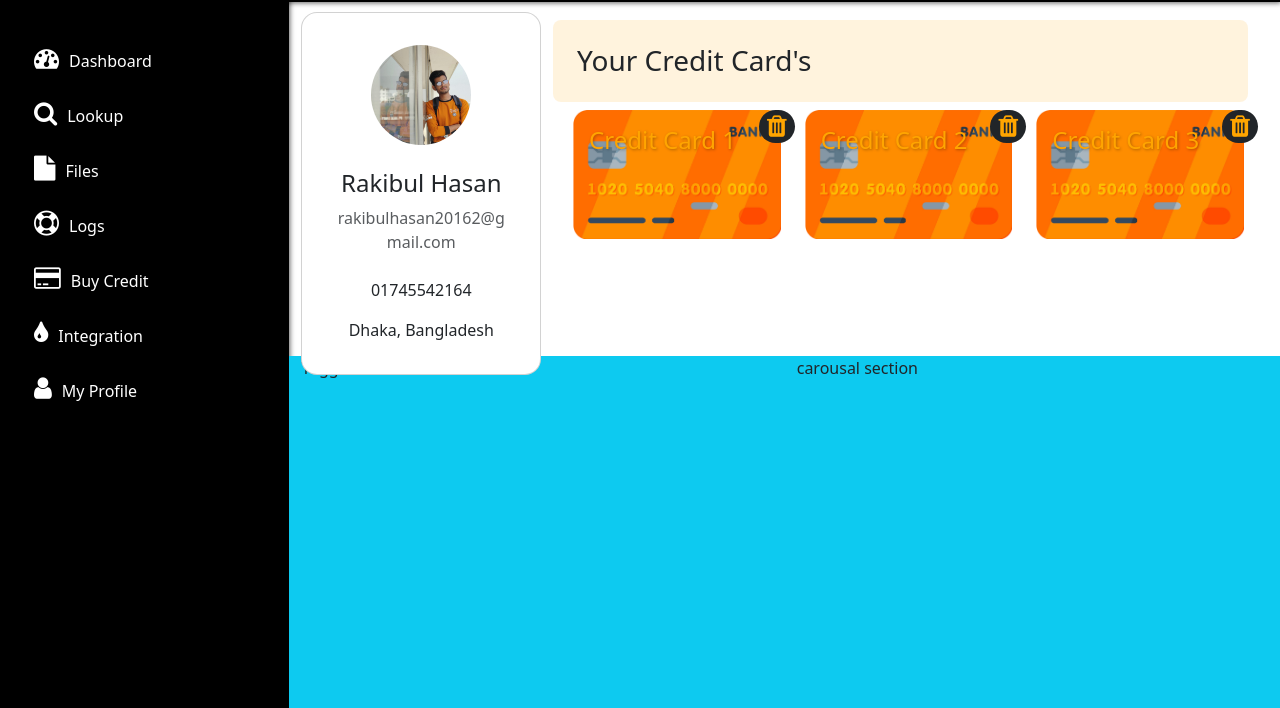
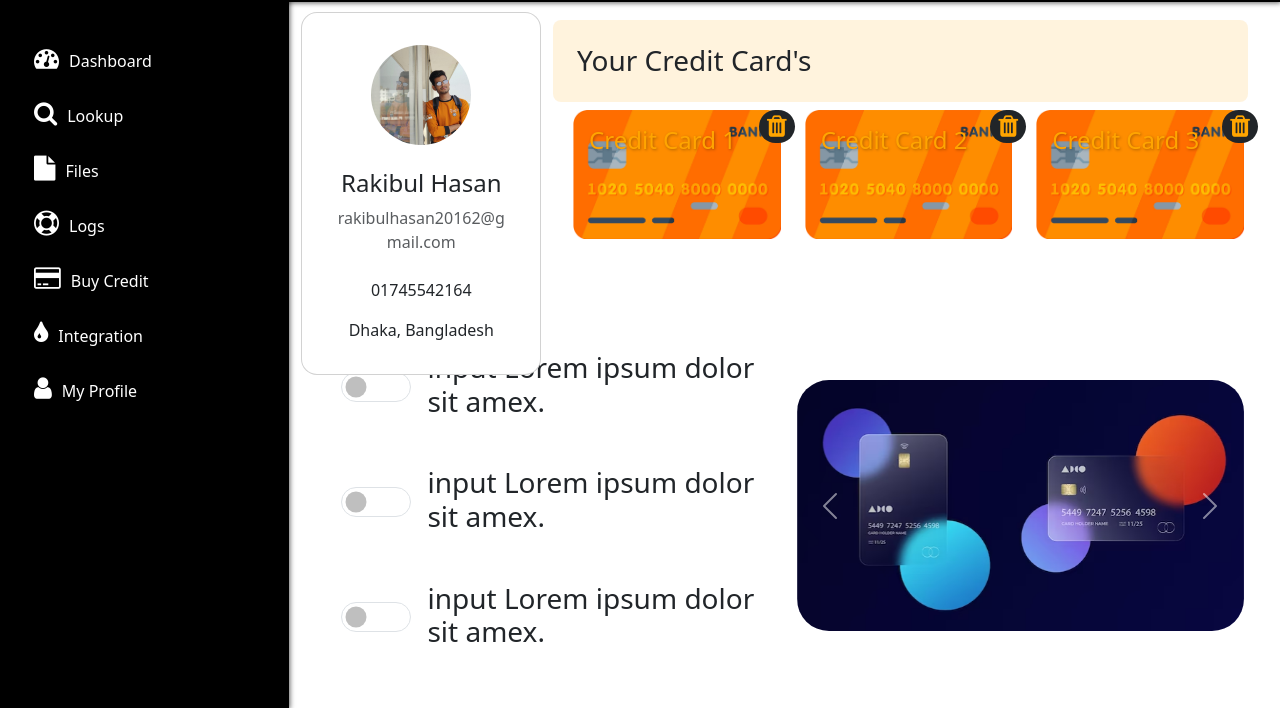
Before and after one commit to Rakibs511/homepage-bootstrap, a website built with Vite: page src/index.html in a window 1280 px wide. Shown: the part 92-800 px from the top of the page. Built offline with nearby package versions, Linux system fonts and the light colour scheme.

Commit message:
adding bottom section with carousal

```diff
--- a/src/css/style.css
+++ b/src/css/style.css
@@ -53,6 +53,7 @@ pre {
   margin: 0px !important;
 }
 
+
 @media only screen and (max-width: 1200px) {
   .bottom-section {
     margin-top: 130px !important;
--- a/src/index.html
+++ b/src/index.html
@@ -13,7 +13,9 @@
   </head>
   <body>
     <!-- Nav Bar -->
-    <nav class="navbar navbar-expand-lg navbar-dark bg-secondary fixed-top drop-shadow">
+    <nav
+      class="navbar navbar-expand-lg navbar-dark bg-secondary fixed-top drop-shadow"
+    >
       <div class="container-fluid">
         <a href="#" class="user-select-none"
           ><img id="logo" src="picture/logo.svg" alt="WebSMUCT"
@@ -232,13 +234,83 @@
 
         <!-- bottom section -->
 
-        <div class="bottom-section row bg-info h-50">
-            <div class="col-lg-6" style="height: 300px;">
-                Toggle Text Section
-            </div>
-            <div class="col-lg-6" style="height: 300px;">
-                carousal section
-            </div>
+        <div class="bottom-section row h-50 p-4">
+          <div class="d-flex col-lg-6 h-100 align-items-center">
+            <ul class="list-unstyled p-lg-3 pt-4">
+              <li class="mb-3 mb-lg-5">
+                <div class="d-flex gap-3 align-items-center form-check form-switch">
+                  <input
+                    class="form-check-input"
+                    type="checkbox"
+                    role="switch"
+                    id="flexSwitchCheckDefault"
+                    style="width: 70px; height: 30px;"
+                  />
+                  <label class="form-check-label h3 m-0" for="flexSwitchCheckDefault"
+                    >input Lorem ipsum dolor sit amex.</label
+                  >
+                </div>
+              </li>
+              <li class="mb-3 mb-lg-5">
+                <div class="d-flex gap-3 align-items-center form-check form-switch">
+                  <input
+                    class="form-check-input"
+                    type="checkbox"
+                    role="switch"
+                    id="flexSwitchCheckDefault"
+                    style="width: 70px; height: 30px;"
+                  />
+                  <label class="form-check-label h3 m-0" for="flexSwitchCheckDefault"
+                    >input Lorem ipsum dolor sit amex.</label
+                  >
+                </div>
+              </li>
+              <li class="mb-3 mb-lg-5">
+                <div class="d-flex gap-3 align-items-center form-check form-switch">
+                  <input
+                    class="form-check-input"
+                    type="checkbox"
+                    role="switch"
+                    id="flexSwitchCheckDefault"
+                    style="width: 70px; height: 30px;"
+                  />
+                  <label class="form-check-label h3 m-0" for="flexSwitchCheckDefault"
+                    >input Lorem ipsum dolor sit amex.</label
+                  >
+                </div>
+              </li>
+
+
+            </ul>
+          </div>
+
+          <!-- carousal Section -->
+          <div class="col-lg-6 ">
+
+            <div id="carouselExample" class="carousel slide">
+                <div class="carousel-inner rounded-5">
+                  <div class="carousel-item active">
+                    <img src="picture/carousal_3.avif" class="d-block w-100" alt="...">
+                  </div>
+                  <div class="carousel-item">
+                    <img src="picture/carousal_2.avif" class="d-block w-100" alt="...">
+                  </div>
+                  <div class="carousel-item">
+                    <img src="picture/carousal_1.webp" class="d-block w-100" alt="...">
+                  </div>
+                </div>
+                <button class="carousel-control-prev" type="button" data-bs-target="#carouselExample" data-bs-slide="prev">
+                  <span class="carousel-control-prev-icon" aria-hidden="true"></span>
+                  <span class="visually-hidden">Previous</span>
+                </button>
+                <button class="carousel-control-next" type="button" data-bs-target="#carouselExample" data-bs-slide="next">
+                  <span class="carousel-control-next-icon" aria-hidden="true"></span>
+                  <span class="visually-hidden">Next</span>
+                </button>
+              </div>
+
+
+        </div>
         </div>
       </div>
     </main>
--- a/src/js/main.js
+++ b/src/js/main.js
@@ -1,2 +1,6 @@
-
-    console.log("running js");
+document.addEventListener('change', function() {
+    var chk = event.target
+    if (chk.tagName === 'INPUT' && chk.type === 'checkbox') {
+        console.log(chk.checked)
+    }
+})
```
Also changed, not shown: src/picture/carousal_1.webp (added), src/picture/carousal_2.avif (added), src/picture/carousal_3.avif (added), src/picture/carousal_3.webp (added).
